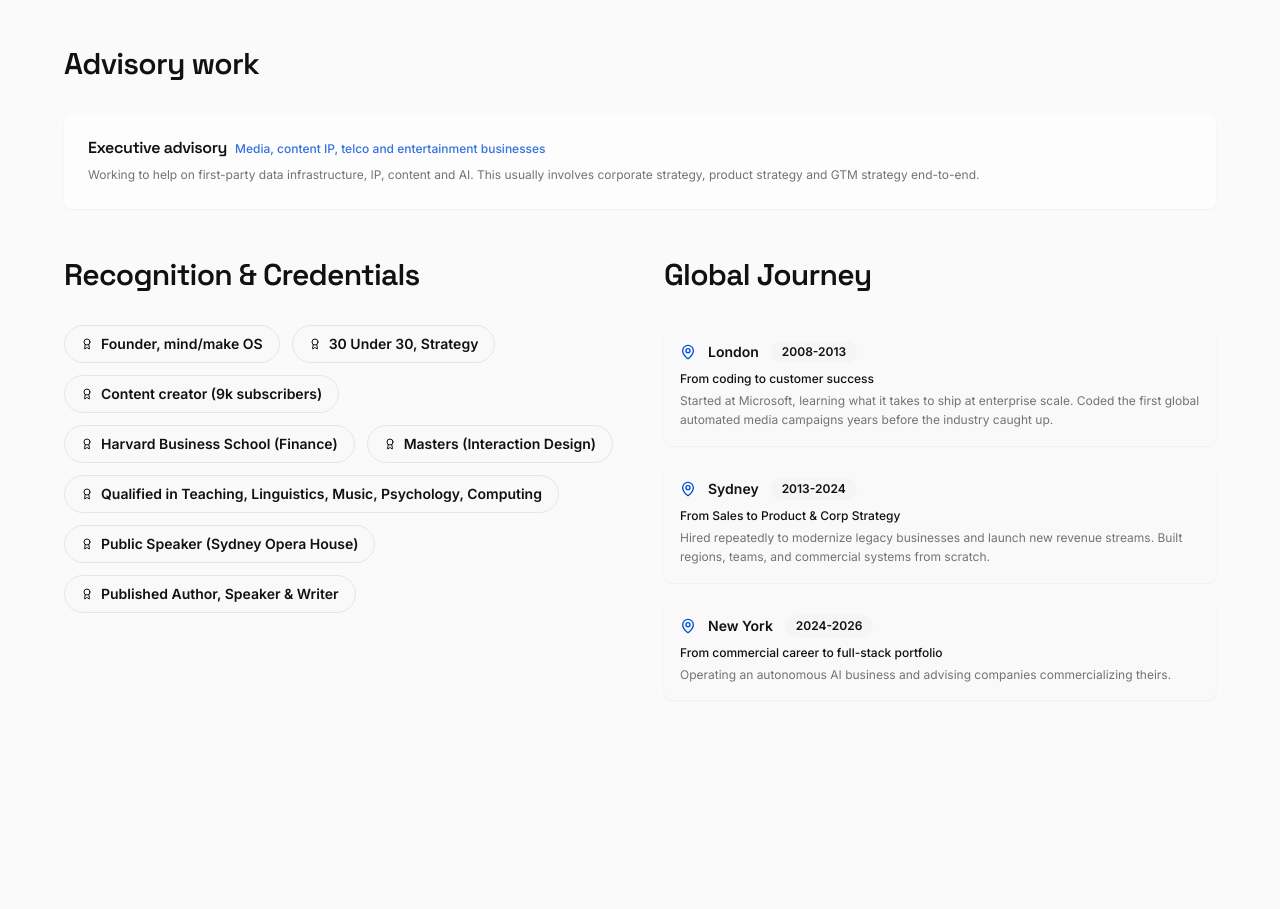
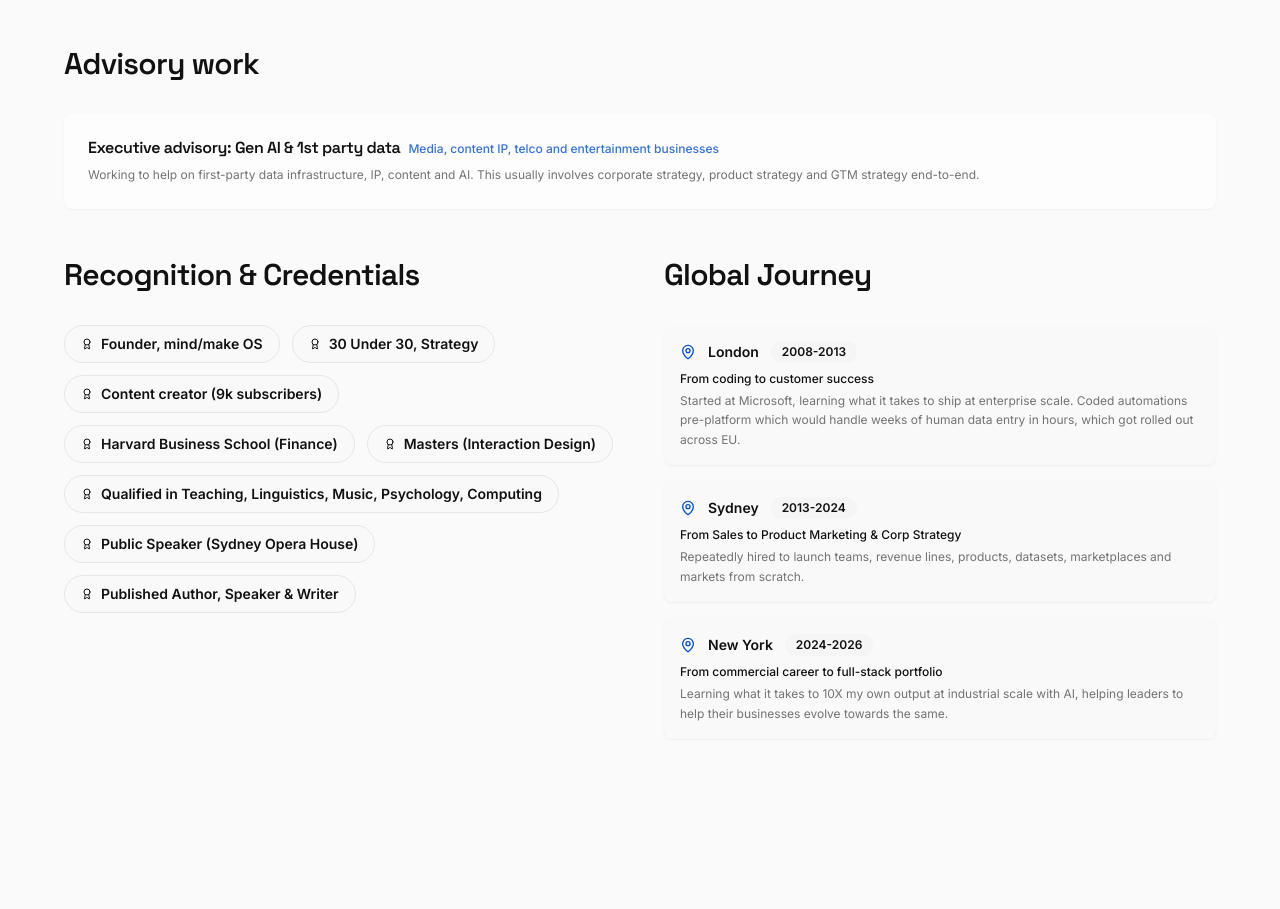
Before and after one commit to krishanraja/krish-raja, a React (Vite) app: page / in a window 1280 px wide. Shown: the part 4800-5709 px from the top of the page. Built offline with nearby package versions, Linux system fonts and the light colour scheme.

Commit message:
feat: update receipt roles and stories with more detailed descriptions
Co-authored-by: krishanraja <226431269+krishanraja@users.noreply.github.com>

```diff
--- a/src/content/receipts.ts
+++ b/src/content/receipts.ts
@@ -68,7 +68,7 @@ export const receipts: ReceiptsContent = {
   // here needs a permission it does not have. See the note at the top.
   engagements: [
     {
-      name: 'Executive advisory',
+      name: 'Executive advisory: Gen AI & 1st party data',
       role: 'Media, content IP, telco and entertainment businesses',
       description:
         'Working to help on first-party data infrastructure, IP, content and AI. This usually involves corporate strategy, product strategy and GTM strategy end-to-end.',
@@ -92,21 +92,21 @@ export const receipts: ReceiptsContent = {
       period: '2008-2013',
       role: 'From coding to customer success',
       story:
-        'Started at Microsoft, learning what it takes to ship at enterprise scale. Coded the first global automated media campaigns years before the industry caught up.',
+        'Started at Microsoft, learning what it takes to ship at enterprise scale. Coded automations pre-platform which would handle weeks of human data entry in hours, which got rolled out across EU.',
     },
     {
       city: 'Sydney',
       period: '2013-2024',
-      role: 'From Sales to Product & Corp Strategy',
+      role: 'From Sales to Product Marketing & Corp Strategy',
       story:
-        'Hired repeatedly to modernize legacy businesses and launch new revenue streams. Built regions, teams, and commercial systems from scratch.',
+        'Repeatedly hired to launch teams, revenue lines, products, datasets, marketplaces and markets from scratch.',
     },
     {
       city: 'New York',
       period: '2024-2026',
       role: 'From commercial career to full-stack portfolio',
       story:
-        'Operating an autonomous AI business and advising companies commercializing theirs.',
+        'Learning what it takes to 10X my own output at industrial scale with AI, helping leaders to help their businesses evolve towards the same.',
     },
   ],
 
```
